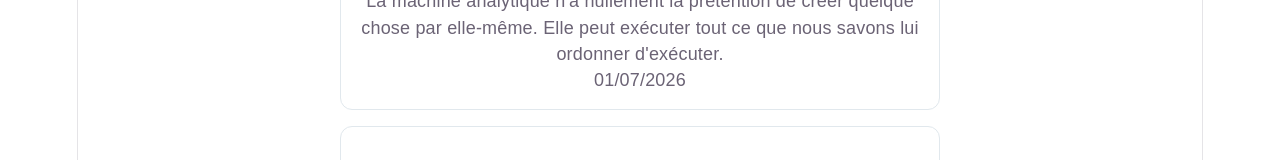
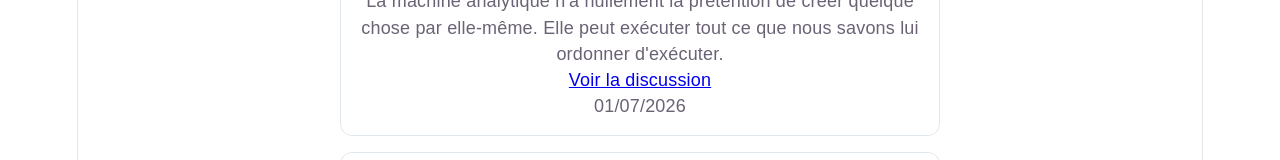
Before and after one commit to mbaichou/xyz, a React (Vite) app: page / in a window 1280 px wide. Shown: the part 548-708 px from the top of the page. Built offline with nearby package versions, Linux system fonts and the light colour scheme.

Commit message:
ajout du bouton Voir la discussion

```diff
--- a/src/components/TweetPreview.tsx
+++ b/src/components/TweetPreview.tsx
@@ -1,5 +1,6 @@
 import { useState } from "react";
 import type { Tweet } from "../types/Tweet";
+import { Link } from "react-router-dom";
 
 type TweetPreviewProps = {
   tweet: Tweet;
@@ -35,6 +36,9 @@ export function TweetPreview({ tweet }: TweetPreviewProps): React.JSX.Element {
         </button>
       )}
 
+      <Link to={`/tweets/${tweet.id}`}>Voir la discussion</Link>
+
+
       <p>{formattedDate}</p>
     </article>
   );
--- a/src/pages/TweetsMasterPage.tsx
+++ b/src/pages/TweetsMasterPage.tsx
@@ -2,7 +2,7 @@ import { initialTweets } from "../data/tweets";
 import { TweetsList } from "../components/TweetsList";
 
 export default function TweetsMasterPage(): React.JSX.Element {
-  const bonTweet = initialTweets.filter((tweet) => tweet.parentId=== undefined)
+  const bonTweet = initialTweets.filter((tweet) => tweet.parentId === undefined);
   return (
     <TweetsList tweets={bonTweet} />
   );
```
